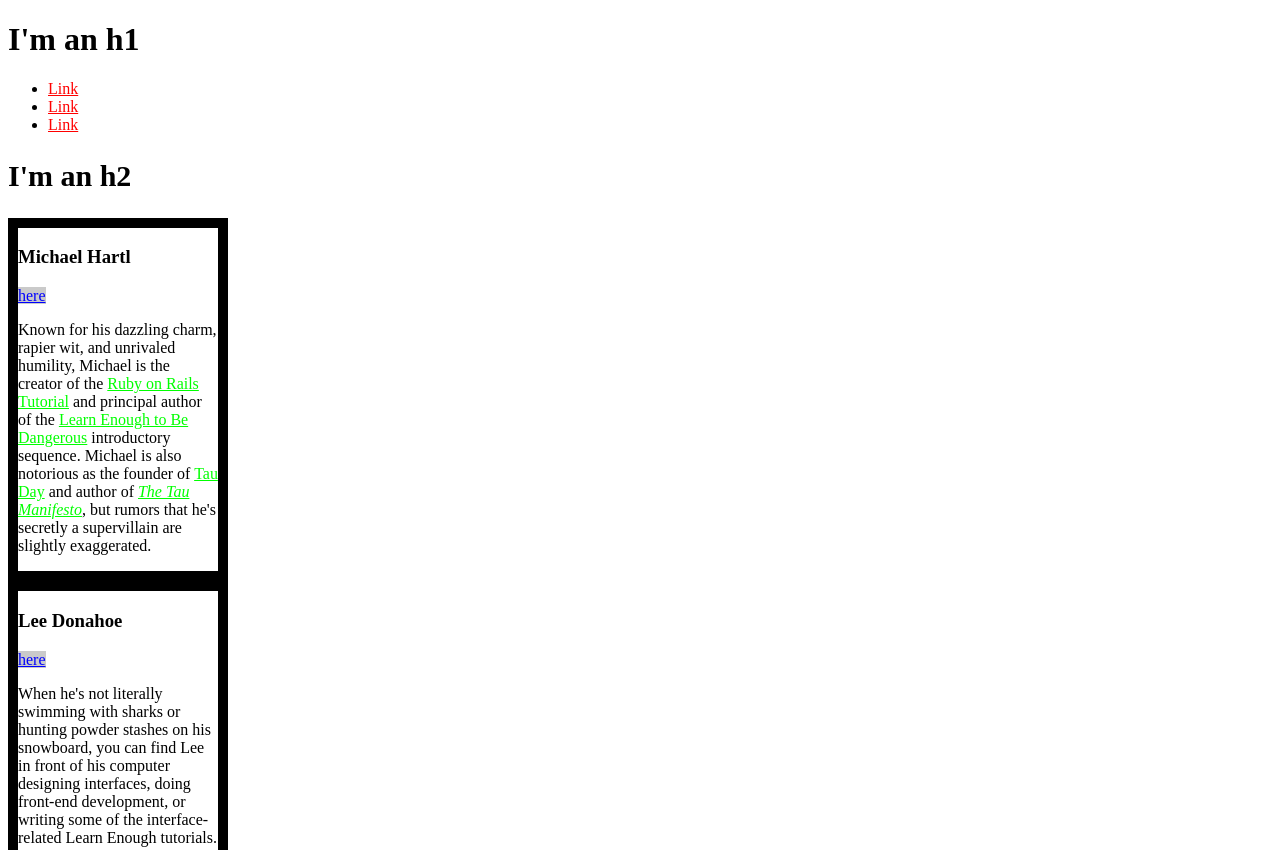
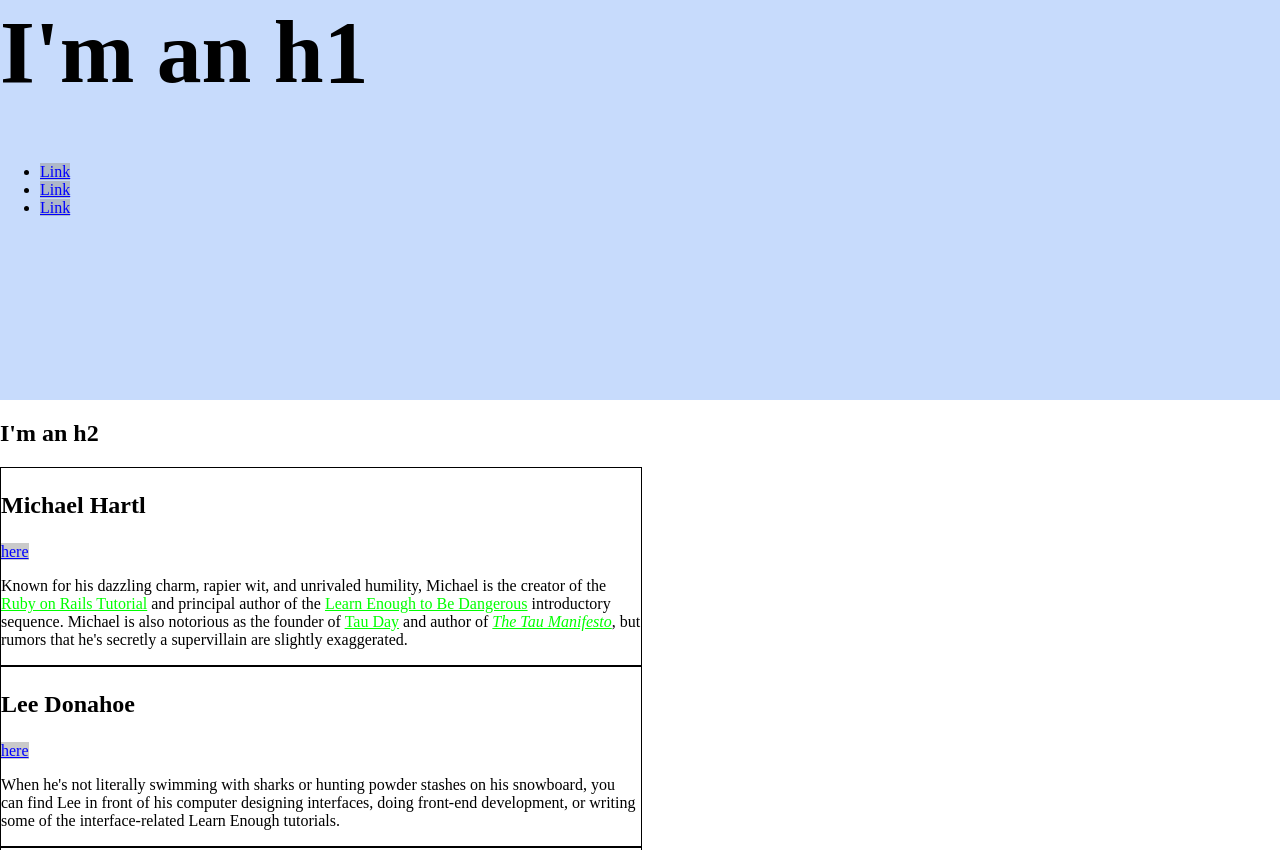
Before and after one commit to gregstephensjr/css_tutorial, a plain HTML site: page index.html in a window 1280 px wide. Shown: the top 850 px of the page. Drawn offline with Linux system fonts and the light colour scheme.

Commit message:
Add font sizing and a hero

```diff
--- a/index.html
+++ b/index.html
@@ -8,8 +8,19 @@
       a {
         color: #ff0000;
       }
-      h2 {
-        font-size: 30px;
+      html, body {
+        margin: 0;
+        padding: 0;
+      }
+      h1 {
+        font-size: 7vw;
+        margin-top: 0;
+      }
+
+      /* HERO STYLES */
+      .full-hero {
+        background-color: #c7dbfc;
+        height: 50vh;
       }
 
       /* SOCIAL STYLES */
@@ -19,9 +30,19 @@
       }
 
       /* BIO STYLES */
+      .bio-wrapper {
+        font-size: 24px;
+      }
       .bio-box {
-        border: 10px solid #000;
-        width: 200px;
+        border: 1px solid #000;
+        font-size: 1rem;
+        width: 50%;
+      }
+      .bio-box h3 {
+        font-size: 1.5em;
+      }
+      .bio-copy {
+        font-size: 1em;
       }
       .bio-copy a {
         color: #00ff00;
@@ -29,19 +50,23 @@
     </style>
   </head>
   <body>
+    <div class="full-hero hero-home">
     <h1>I'm an h1</h1>
     <ul>
       <li>
-        <a href="https://example.com/">Link</a>
+        <a href="https://example.com/" class="social-link">Link</a>
       </li>
       <li>
-        <a href="https://example.com/">Link</a>
+        <a href="https://example.com/" class="social-link">Link</a>
       </li>
       <li>
-        <a href="https://example.com/">Link</a>
+        <a href="https://example.com/" class="social-link">Link</a>
       </li>
     </ul>
+  </div>
+
     <h2>I'm an h2</h2>
+    <div class="bio-wrapper">
       <div class="bio-box">
         <h3>Michael Hartl</h3>
         <a href="https://twitter.com/mhartl" class="social-link">here</a>
@@ -66,10 +91,10 @@
         <a href="https://twitter.com/leedonahoe" class="social-link">here</a>
         <div class="bio-copy">
           <p>
-          When he's not literally swimming with sharks or hunting powder stashes
-          on his snowboard, you can find Lee in front of his computer designing
-          interfaces, doing front-end development, or writing some of the
-          interface-related Learn Enough tutorials.
+            When he's not literally swimming with sharks or hunting powder
+            stashes on his snowboard, you can find Lee in front of his computer
+            designing interfaces, doing front-end development, or writing some
+            of the interface-related Learn Enough tutorials.
           </p>
         </div>
       </div>
@@ -80,8 +105,8 @@
           <p>
             You may have seen him shredding guitar live with Capital Cities on
             Jimmy Kimmel, Conan, or The Ellen Show, but rest assured Nick is a
-          true nerd at heart. He's just as happy shredding well-spec'd lines of
-          code from a tour bus as he is from his kitchen table.
+            true nerd at heart. He's just as happy shredding well-spec'd lines
+            of code from a tour bus as he is from his kitchen table.
           </p>
         </div>
       </div>
```
Lines whose indentation alone changed are shown as unchanged.
